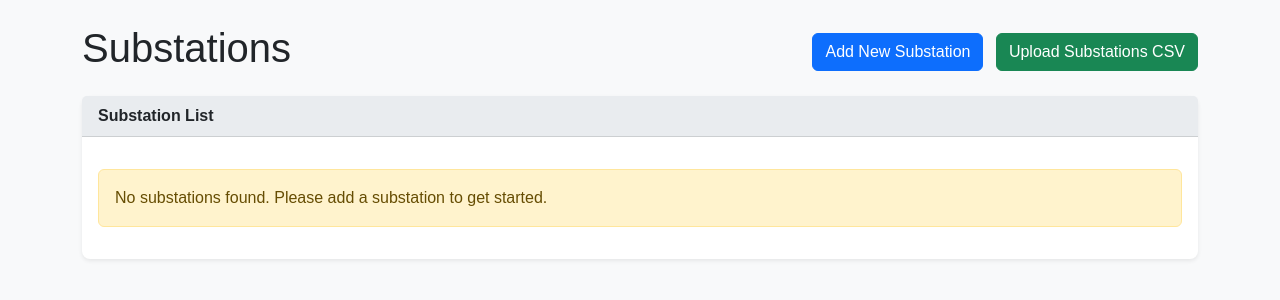
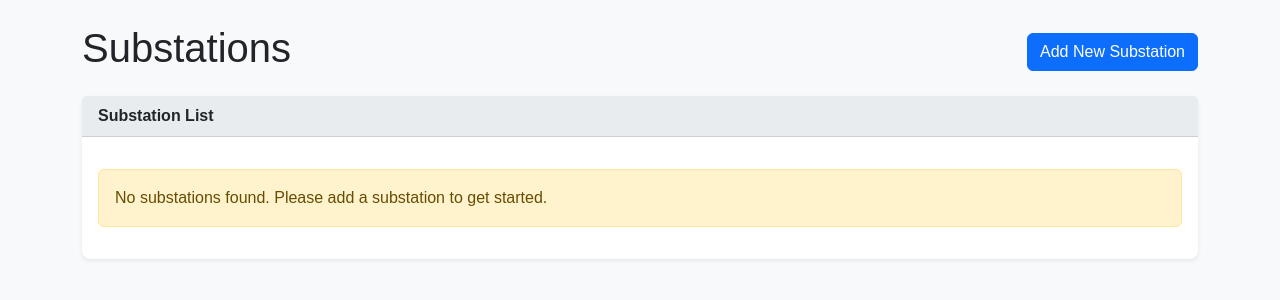
Before and after one commit to hamzan95/fire-fighting-reliability, a Flask app: page /substations in a window 1280 px wide. Shown: the part 56-356 px from the top of the page. Run offline with Flask 3, Linux system fonts and the light colour scheme; a user stored in the database is signed in.

Commit message:
Update substations.html

```diff
--- a/src/templates/substations.html
+++ b/src/templates/substations.html
@@ -1,3 +1,4 @@
+{# templates/substations.html #}
 {% extends 'base.html' %}
 
 {% block title %}Substations - Fire Fighting System Reliability{% endblock %}
@@ -5,10 +6,7 @@
 {% block content %}
 <div class="d-flex justify-content-between align-items-center mb-3">
     <h1>Substations</h1>
-    <div>
-        <a href="{{ url_for('main.add_substation') }}" class="btn btn-primary me-2">Add New Substation</a>
-        <a href="{{ url_for('main.upload_substations') }}" class="btn btn-success">Upload Substations CSV</a> {# Add this line #}
-    </div>
+    <a href="{{ url_for('main.add_substation') }}" class="btn btn-primary">Add New Substation</a>
 </div>
 
 <div class="card">
@@ -32,6 +30,11 @@
                     <td>{{ substation.coverage_status }}</td>
                     <td>
                         <a href="{{ url_for('main.edit_substation', id=substation.id) }}" class="btn btn-sm btn-primary">Edit</a>
+                        {% if current_user.is_admin() %} {# Only show delete button for admins #}
+                        <form action="{{ url_for('main.delete_substation', id=substation.id) }}" method="POST" style="display:inline-block;">
+                            <button type="submit" class="btn btn-sm btn-danger" onclick="return confirm('Are you sure you want to delete substation \'{{ substation.name }}\'? This action cannot be undone and will delete all associated inspection records!');">Delete</button>
+                        </form>
+                        {% endif %}
                     </td>
                 </tr>
                 {% endfor %}
```
